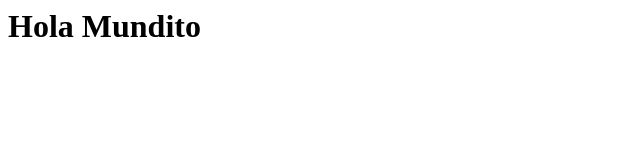
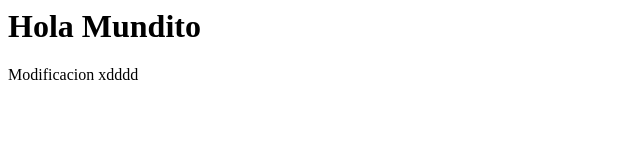
Before and after one commit to jgargar/Tarea1_GitLocal, a plain HTML site: page DAW_jesusgarcia_tarea1/index.html in a window 1280 px wide. Shown: the whole page, without its empty margins (0-640 px from the left). Drawn offline with Linux system fonts and the light colour scheme.

Commit message:
Modificacion

```diff
--- a/DAW_jesusgarcia_tarea1/index.html
+++ b/DAW_jesusgarcia_tarea1/index.html
@@ -1 +1,2 @@
 <h1>Hola Mundito</h1>
+<p>Modificacion xdddd</p>
```
